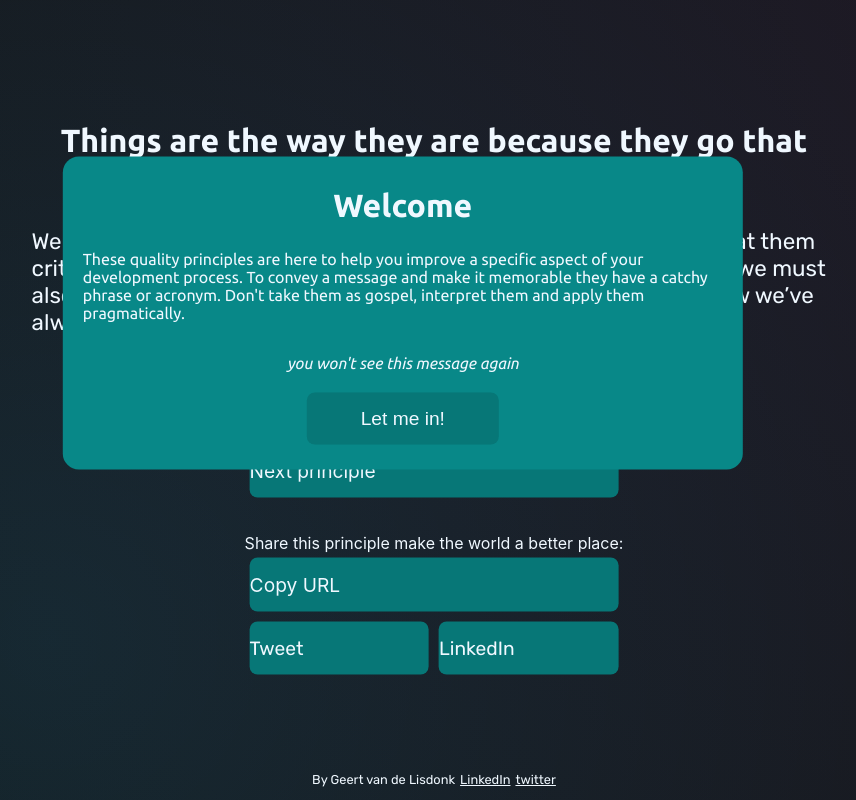
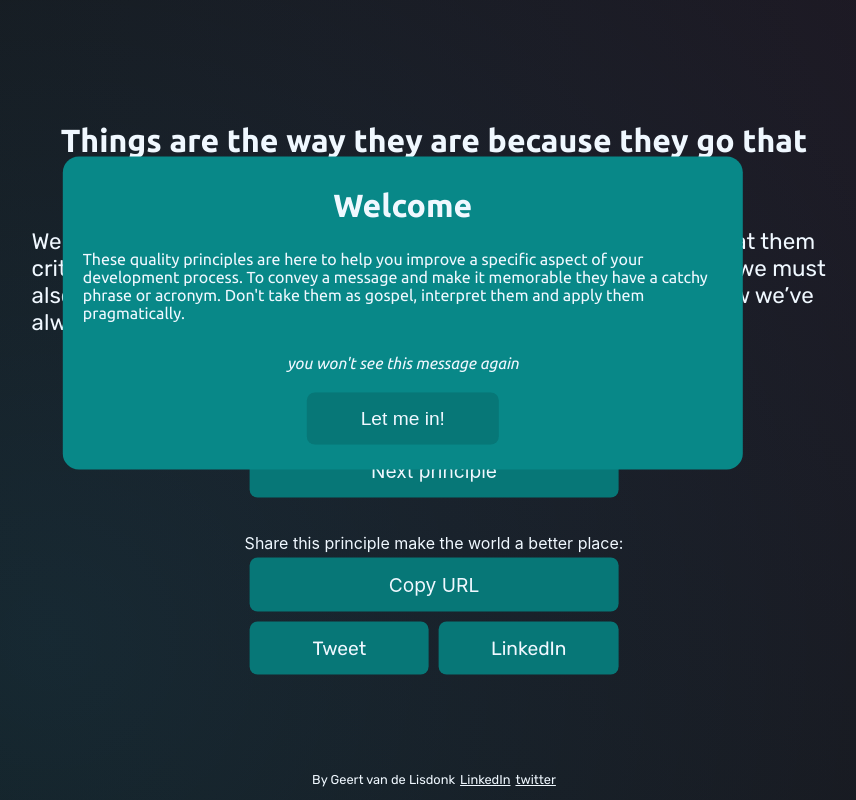
Before and after one commit to testheader/qualityprinciples, a React (Create React App) app: page / in a window 1280 px wide. Shown: the whole page, without its empty margins (206-1062 px from the left). Built offline with nearby package versions, Linux system fonts and the light colour scheme.

Commit message:
better button

```diff
--- a/src/App.css
+++ b/src/App.css
@@ -109,12 +109,15 @@ canvas {
   width: 15vw;
   border: 15px #077777;
   padding: 15px 0;
+  border-radius: 8px;
+  transition: background-color 0.3s ease;
+
+  /*text props*/
+  text-align: center;
   text-decoration: none;
   display: inline-block;
   font-size: 1.2rem;
   cursor: pointer;
-  border-radius: 8px;
-  transition: background-color 0.3s ease;
 }
 
 .button:hover {
```
